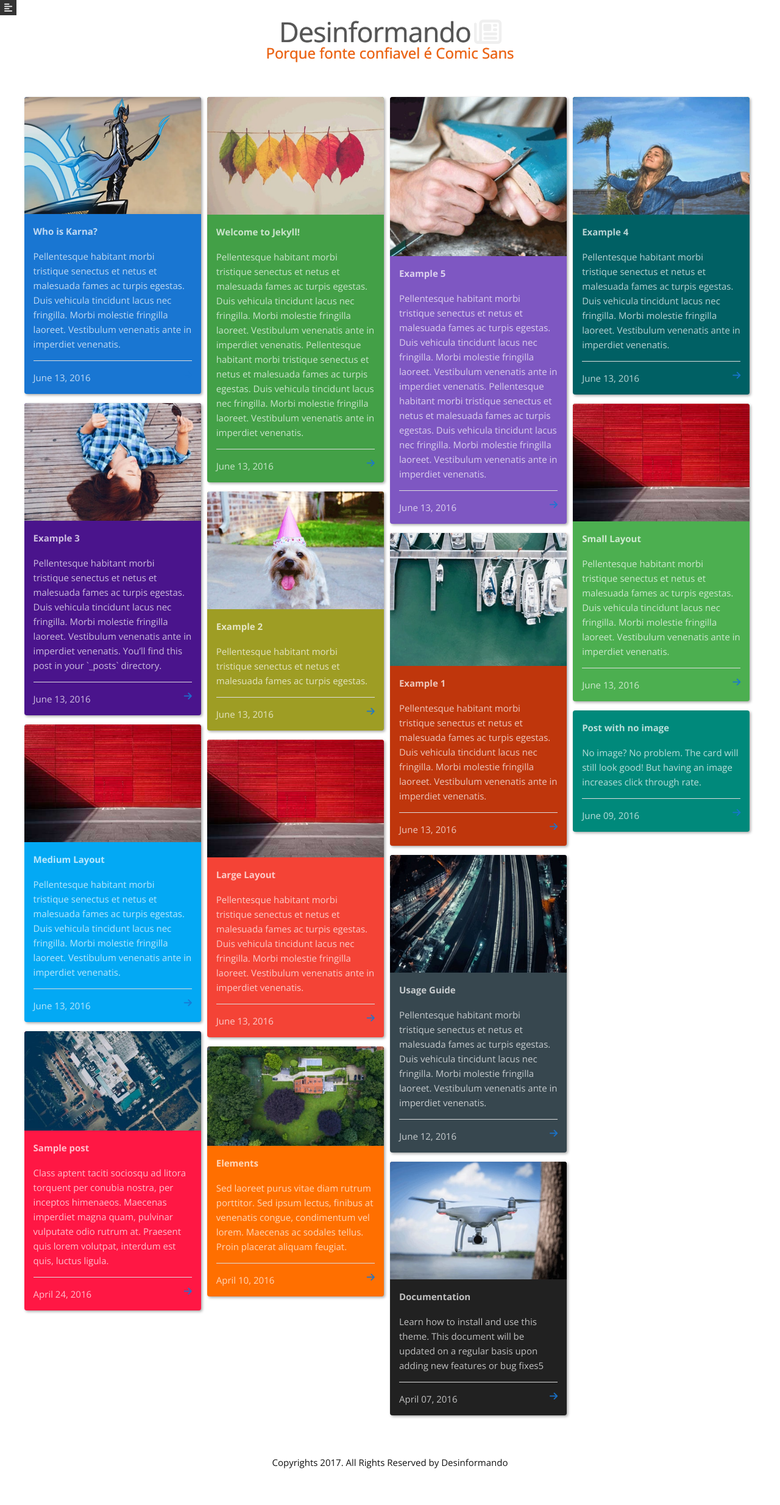
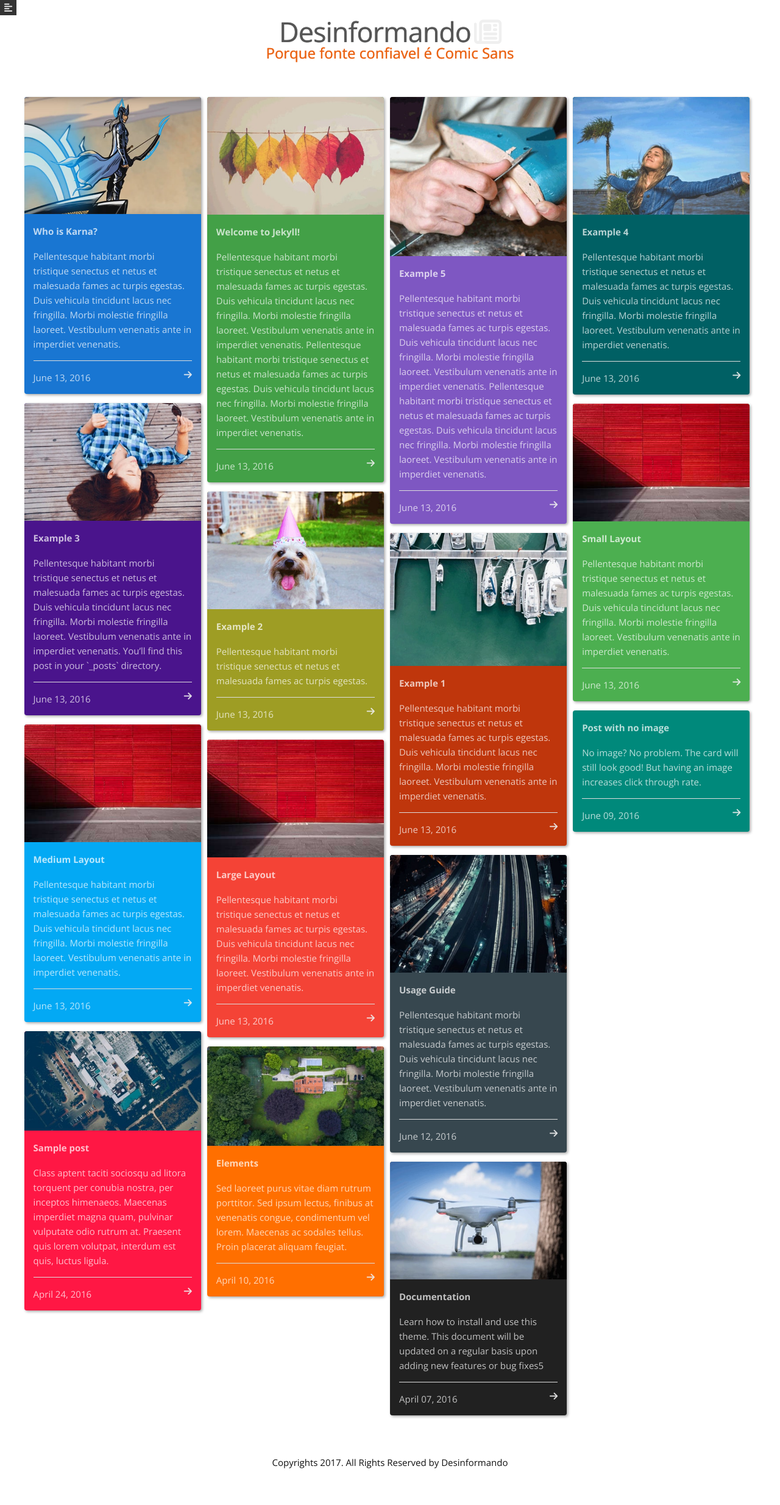
Before and after one commit to desinformando/desinformando.github.io, a Jekyll site: the page built from index.html, in a window 1280 px wide. Shown: the whole page at 61% size. Built offline with Jekyll 4.4.1, drawn with Linux system fonts in a browser that asks for light colours; nearby versions of some CDN libraries.

Commit message:
back to zero

```diff
--- a/_sass/_style.scss
+++ b/_sass/_style.scss
@@ -69,9 +69,6 @@
 }
 
 
-
-
-
 /* Again, you’re free to use and define the classes: */
 .column { float: left; }
 .size-1of1 { width: 100%; }
@@ -141,7 +138,7 @@
      .action .fa{
          float: right;
          opacity: 0.9;
-         color: #1976D2;
+         color: #eee;
          &:hover{
              opacity: 0.8;
          }
```
